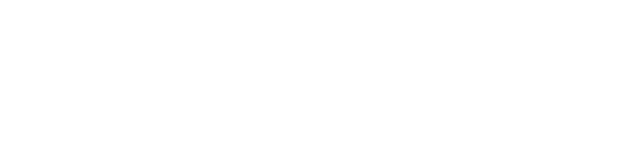
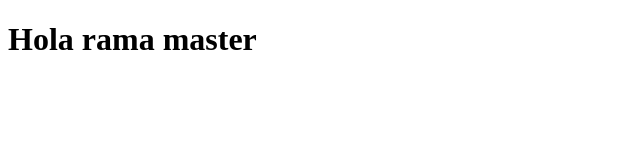
Before and after one commit to jddiaze1994/ReposiPrueba, a plain HTML site: page mainRama2.html in a window 1280 px wide. Shown: the whole page, without its empty margins (0-640 px from the left). Drawn offline with Linux system fonts and the light colour scheme.

Commit message:
Adición h1 rama master

```diff
--- a/mainRama2.html
+++ b/mainRama2.html
@@ -6,6 +6,6 @@
     <title>Document</title>
 </head>
 <body>
-
+    <h1> Hola rama master</h1>
 </body>
 </html>
```
